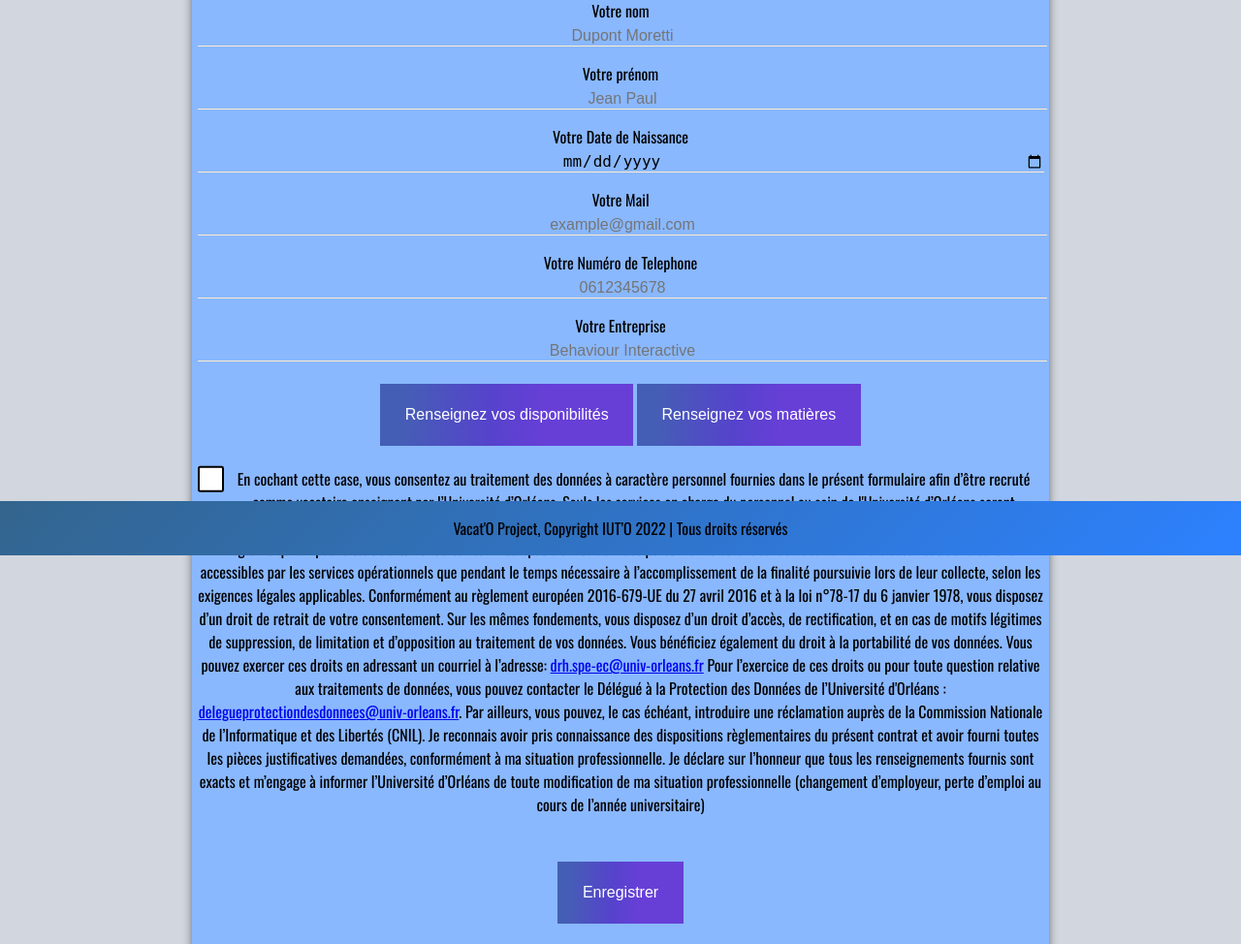
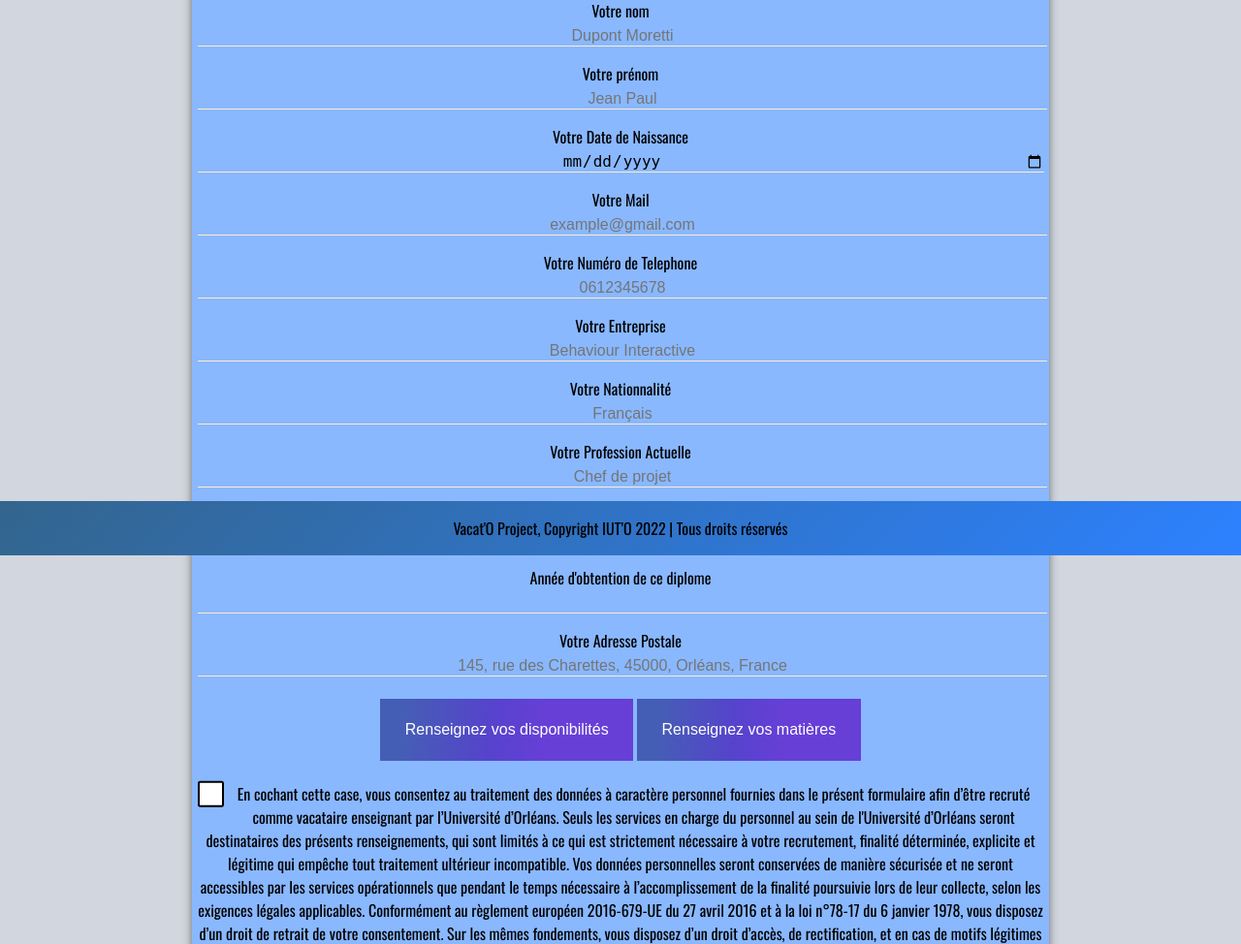
Before and after one commit to NathanBourdere/SAE3.05_grp_NathanBourdere_2A, a Python web app: template app/templates/dossier_vacataire.html in a window 1280 px wide. Shown: the part 227-1201 px from the top of the page at 97% size. Run offline with Jinja, Linux system fonts and the light colour scheme; the template is opened without the code that fills it, so the values that code supplies are empty.

Commit message:
Ajout des champs manquants dans le formulaire du dossier du vacataire.

```diff
--- a/app/templates/dossier_vacataire.html
+++ b/app/templates/dossier_vacataire.html
@@ -25,6 +25,16 @@
     <input class="doc" type="tel" name="telDoc" pattern=[\d]{10,12} required placeholder="0612345678">
     <label>Votre Entreprise</label>
     <input class="doc" type="Text" name="Entreprise" placeholder="Behaviour Interactive">
+    <label>Votre Nationnalité</label>
+    <input class="doc" type="text" name="nationnalite", placeholder="Français">
+    <label>Votre Profession Actuelle</label>
+    <input class="doc" type="text" name="profession" placeholder="Chef de projet">
+    <label>Votre Meilleur Diplome</label>
+    <input class="doc" type="text" name="diplome" placeholder="BUT Informatique">
+    <label>Année d'obtention de ce diplome</label>
+    <input class="doc" type="text" name="anneeObtention">
+    <label>Votre Adresse Postale</label>
+    <input class="doc" type="text" name="adresse" placeholder="145, rue des Charettes, 45000, Orléans, France">
     <a href="/disponibilites/"><input class="doc" type="Button" value="Renseignez vos disponibilités"></a>
     <a href="/matieres/"><input class="doc" type="button" value="Renseignez vos matières"></a>
     <br>
```
